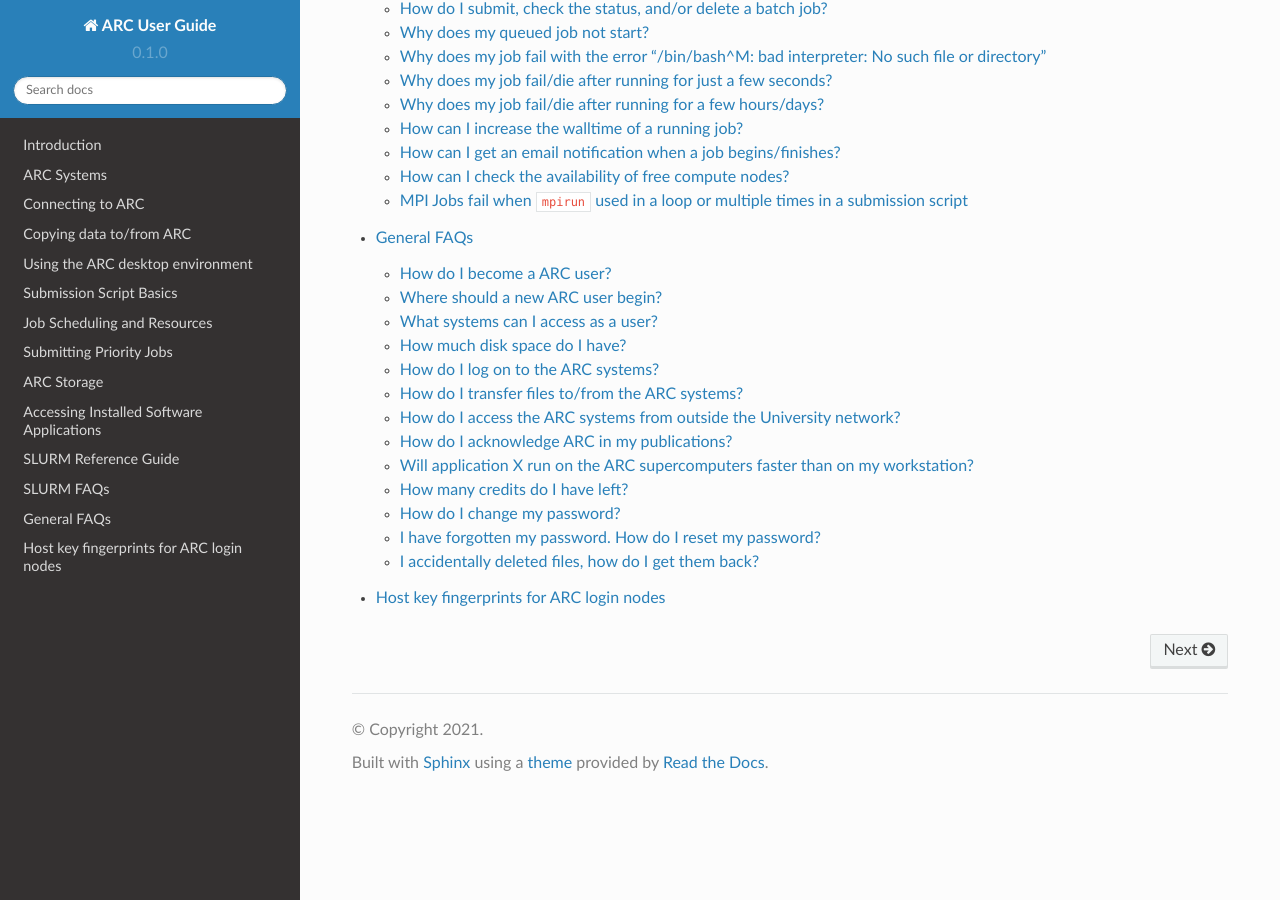
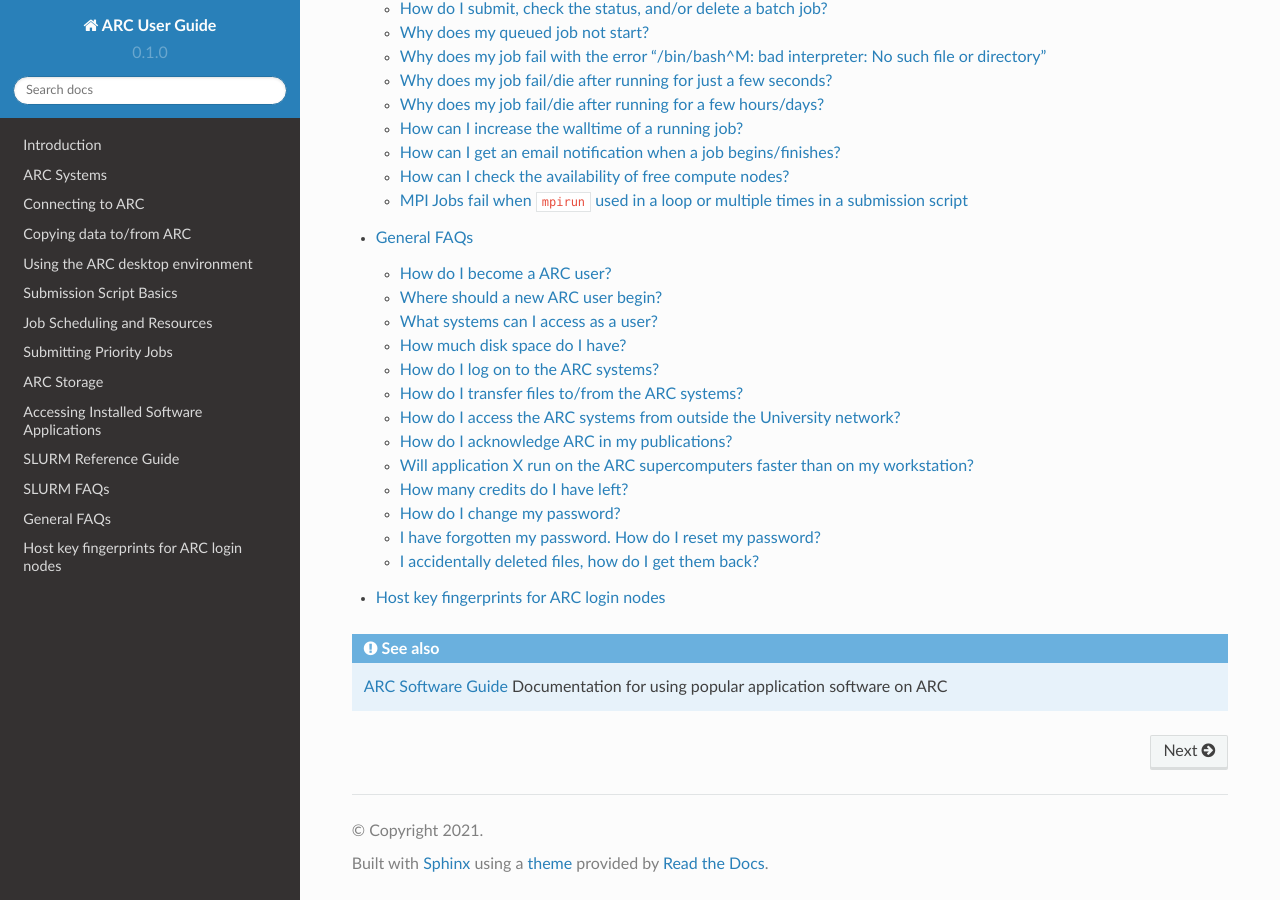
Before and after one commit to tina-friedrich/arc-user-guide, a Sphinx documentation site: the page built from docs/source/index.rst, in a window 1280 px wide and 900 px high, scrolled down 1927 px. Built offline with Sphinx 7.4.7 and the Read the Docs theme 2.0.0, drawn with Linux system fonts in a browser that asks for light colours.

Commit message:
Update index.rst

```diff
--- a/docs/source/index.rst
+++ b/docs/source/index.rst
@@ -18,3 +18,7 @@ ARC User Guide
    slurm-faq
    general-faq
    arc-host-keys
+
+.. seealso::
+   `ARC Software Guide <https://arc-software-guide.readthedocs.io/en/latest>`_
+   Documentation for using popular application software on ARC
```
